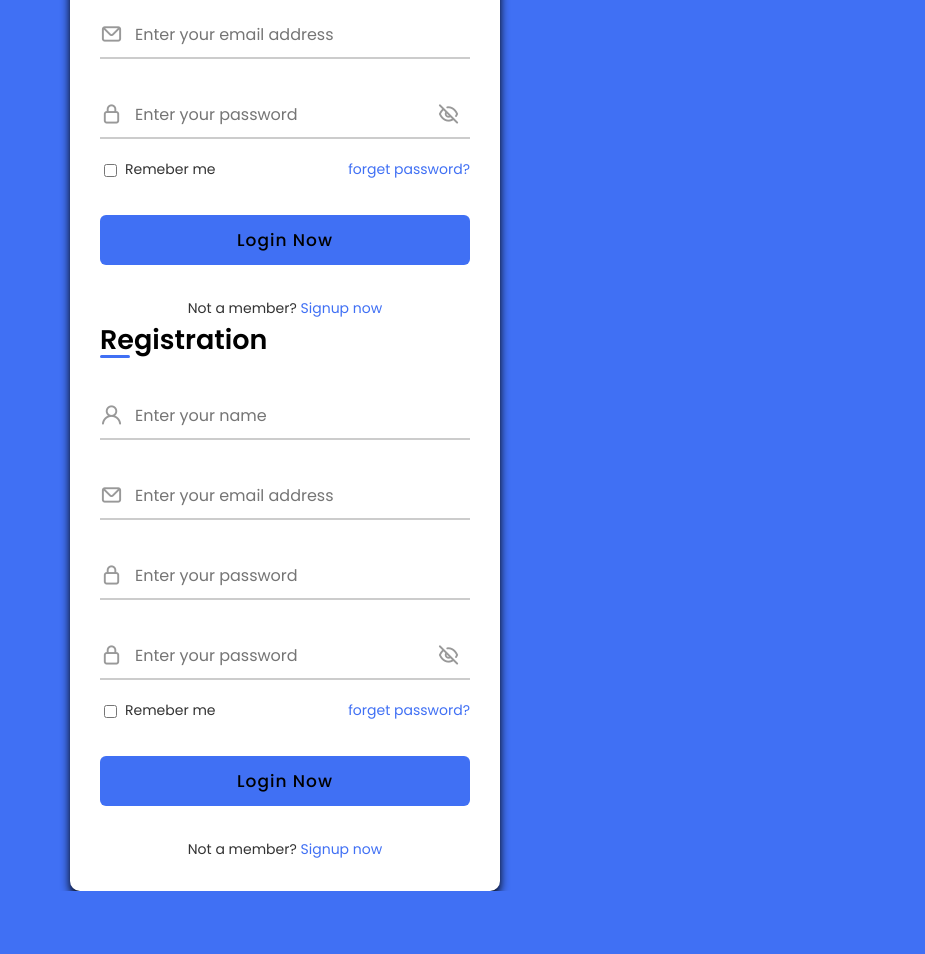
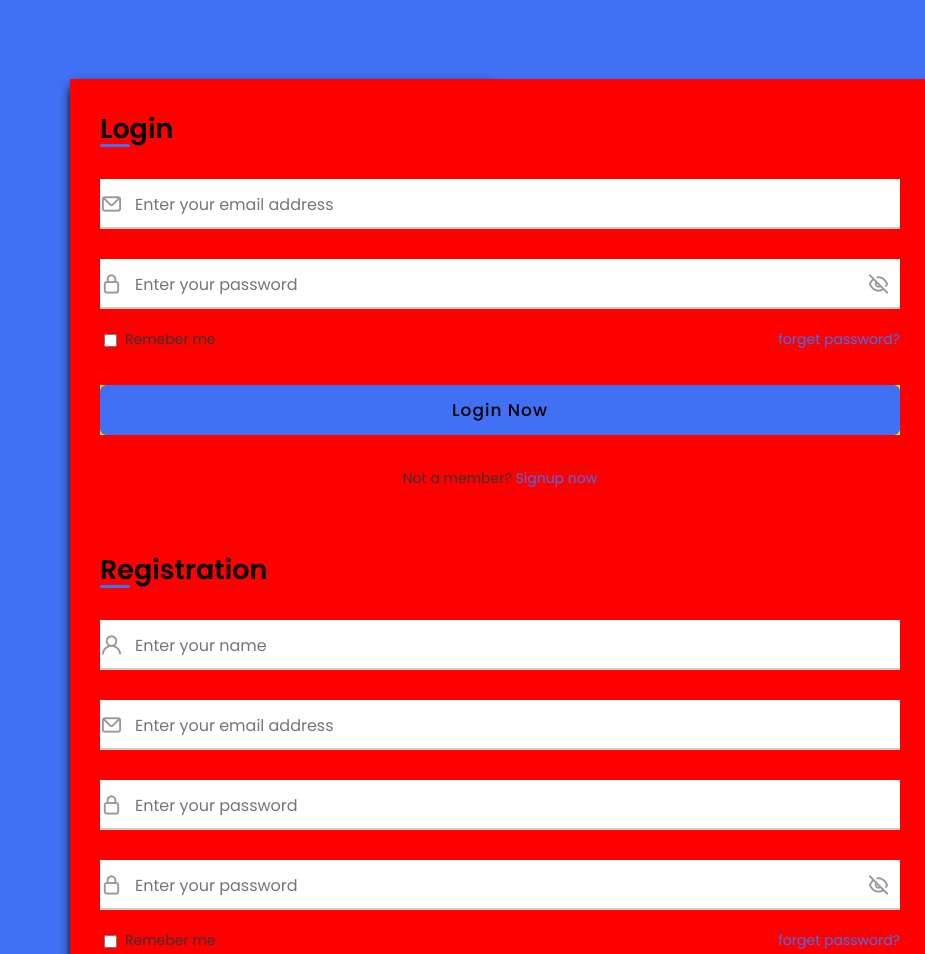
Before and after one commit to chibuzodaniel/Login-and-Registration, a plain HTML site: page index.html in a window 1280 px wide. Shown: the top 954 px of the page, without its empty margins (355-1280 px from the left). Before the commit the page ends 891 px from the top, so only its background shows below. Drawn offline with nearby package versions, Linux system fonts and the light colour scheme.

Commit message:
initial commit

```diff
--- a/index.html
+++ b/index.html
@@ -14,8 +14,8 @@
   </head>
   <body>
     <div class="container">
-      <div class="form">
-        <div class="form-login">
+      <div class="forms">
+        <div class="form login">
           <span class="title">Login</span>
           <form action="#">
             <div class="input-field">
@@ -34,7 +34,7 @@
                 required
               />
               <i class="uil uil-lock icon"></i>
-              <i class="uil uil-eye-slash showhidepw"></i>
+              <i class="uil-eye-slash showhidepw"></i>
             </div>
             <div class="checkbox-text">
               <div class="div checkbox-content">
@@ -43,6 +43,7 @@
               </div>
               <a href="#" class="text">forget password?</a>
             </div>
+          </form>
           <div class="input-field button">
             <input type="button" value="Login Now" />
           </div>
@@ -52,11 +53,11 @@
               <a href="#" class="text signup-text">Signup now</a>
             </span>
           </div>
-          </form>
         </div>
 
         <!-- Registration Form -->
-        <div class="form-login">
+
+        <div class="form login">
           <span class="title">Registration</span>
           <form action="#">
             <div class="input-field">
@@ -88,7 +89,7 @@
                 required
               />
               <i class="uil uil-lock icon"></i>
-              <i class="uil uil-eye-slash showhidepw"></i>
+              <i class="uil-eye-slash showhidepw"></i>
             </div>
             <div class="checkbox-text">
               <div class="div checkbox-content">
@@ -97,6 +98,7 @@
               </div>
               <a href="#" class="text">forget password?</a>
             </div>
+          </form>
           <div class="input-field button">
             <input type="button" value="Login Now" />
           </div>
@@ -106,7 +108,6 @@
               <a href="#" class="text signup-text">Signup now</a>
             </span>
           </div>
-          </form>
         </div>
       </div>
     </div>
--- a/script.js
+++ b/script.js
@@ -7,8 +7,15 @@ showhidepw.forEach((eyeIcon) => {
     pwFields.forEach((pwFields) => {
       if (pwFields.type === "password") {
         pwFields.type = "text";
+        showhidepw.forEach((icon) => {
+          icon.classList.replace("uil-eye-slash", "uil-eye");
+        });
       } else {
         pwFields.type = "password";
+
+        showhidepw.forEach((icon) => {
+          icon.classList.replace("uil-eye", "uil-eye-slash");
+        });
       }
     });
   });
--- a/style.css
+++ b/style.css
@@ -7,7 +7,7 @@
   font-family: "Poppins", sans-serif;
 }
 body {
-  height: 100vh;
+  height: 150vh;
   display: flex;
   align-items: center;
   justify-content: center;
@@ -18,11 +18,18 @@ body {
   max-width: 430px;
   width: 100%;
   background: #fff;
+  border-radius: 10px;
   box-shadow: 0 5px 10px rgba(0, 0, 0.1);
-  border-radius: 10px;
 }
+.container .forms {
+  width: 200%;
+  background-color: red;
+}
+
 .container .form {
   padding: 30px;
+  width: 100%;
+  /* background: red; */
 }
 .container .form .title {
   position: relative;
@@ -44,6 +51,7 @@ body {
   height: 50px;
   width: 100%;
   margin-top: 30px;
+  background: yellow;
 }
 .input-field input {
   position: absolute;
@@ -70,16 +78,15 @@ body {
 .input-field input:is(:focus, :valid) ~ i {
   color: #4070f4;
 }
-.input-field i .icon {
-  left: 0%;
+.input-field i.icon {
+  left: 0;
 }
 .input-field i.showhidepw {
-  right: 0%;
+  right: 0;
   cursor: pointer;
   padding: 10px;
 }
 .form .checkbox-text {
-  /* background-color: red; */
   display: flex;
   align-items: center;
   justify-content: space-between;
```
Lines whose indentation alone changed are shown as unchanged.
